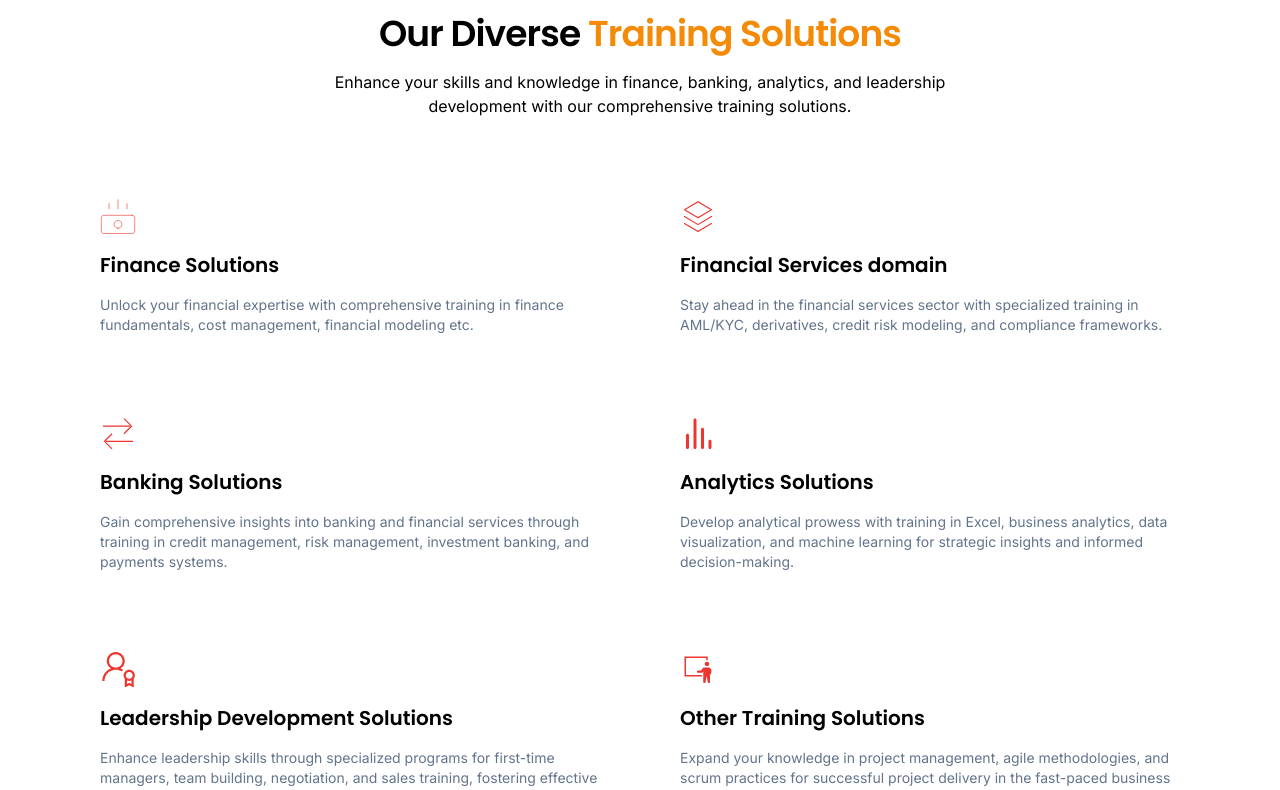
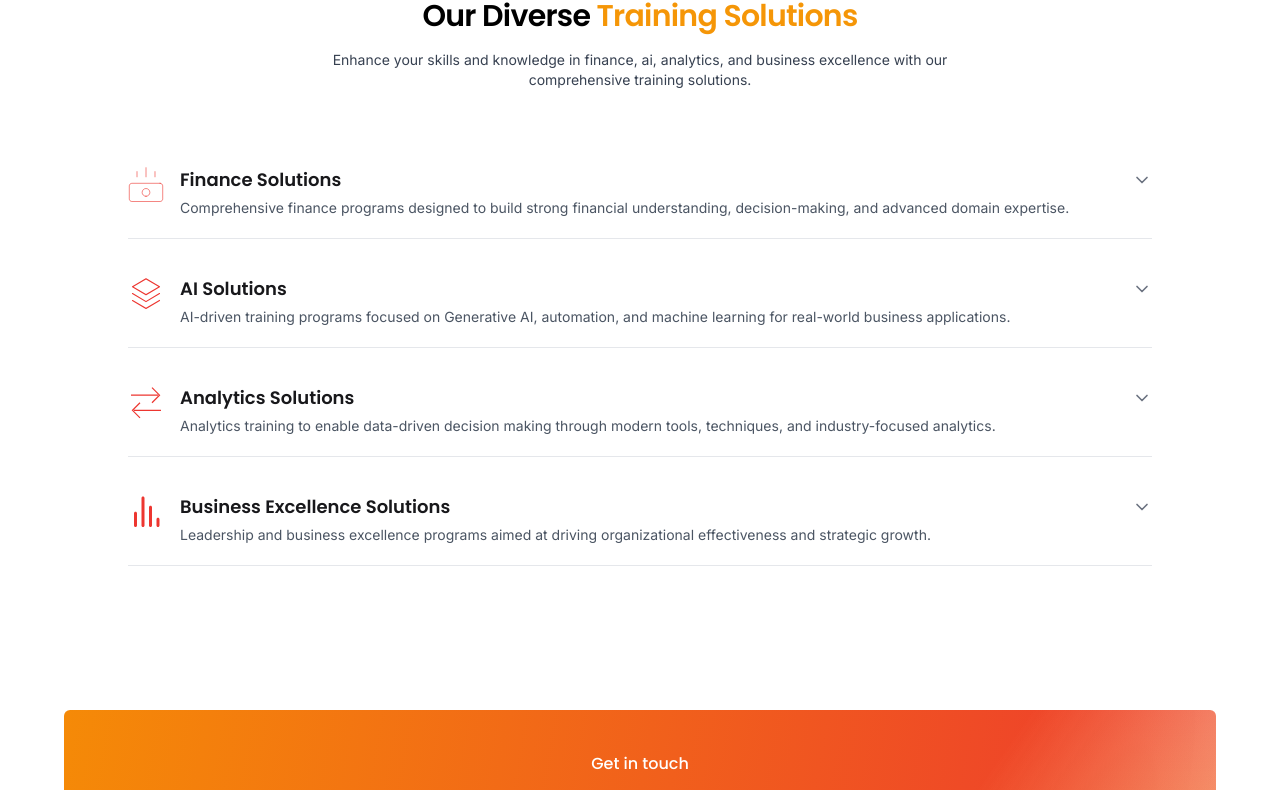
Before and after one commit to markrich-2026/markrich-website, a Next.js app: page /training-solutions in a window 1280 px wide. Shown: the part 792-1582 px from the top of the page. Built offline with nearby package versions, Linux system fonts and the light colour scheme.

Commit message:
revised changes

```diff
--- /dev/null
+++ b/components/ExpandableCard.jsx
@@ -0,0 +1,48 @@
+import Image from "next/image";
+import { ChevronDown } from "lucide-react";
+
+const ExpandableCard = ({ data, isOpen, onToggle }) => {
+  return (
+    <div className="w-full border-b border-gray-200">
+      {/* Header */}
+      <button
+        onClick={onToggle}
+        className="w-full flex items-start gap-4 py-5 text-left"
+      >
+        <Image src={data.icon} alt={data.title} width={36} height={36} />
+
+        <div className="flex-1">
+          <h3 className="text-lg font-semibold text-[#18181B]">{data.title}</h3>
+          <p className="text-sm text-gray-600 mt-1">{data.text}</p>
+        </div>
+
+        <ChevronDown
+          className={`h-5 w-5 text-gray-500 mt-1 transition-transform duration-300 ${
+            isOpen ? "rotate-180" : ""
+          }`}
+        />
+      </button>
+
+      {/* Expandable Content */}
+      <div
+  className={`overflow-hidden transition-all duration-300 ${
+    isOpen ? "opacity-100 pb-5" : "opacity-0 h-0"
+  }`}
+>
+  <div className="pl-[52px] flex flex-col gap-3 max-sm:pl-0">
+    {data.subServices.map((item, index) => (
+      <div
+        key={index}
+        className="border border-gray-200 rounded-lg px-4 py-2 text-sm text-gray-700 bg-red-50 hover:border-[#ff1403] transition"
+      >
+        {item}
+      </div>
+    ))}
+  </div>
+</div>
+
+    </div>
+  );
+};
+
+export default ExpandableCard;
--- a/components/ImageSlider.jsx
+++ b/components/ImageSlider.jsx
@@ -41,7 +41,7 @@ const ImageSlider = () => {
 
           <p className="text-[#18181B]">
             Learners who successfully completed our programs and received
-            industry-recognized certifications.
+            certifications.
           </p>
         </div>
 
--- a/package.json
+++ b/package.json
@@ -20,6 +20,7 @@
     "eslint-config-next": "13.4.9",
     "formidable": "^3.5.4",
     "framer-motion": "^12.29.2",
+    "lucide-react": "^0.563.0",
     "next": "13.4.9",
     "next-seo": "^6.1.0",
     "next-sitemap": "^4.2.3",
--- a/pages/about-us.jsx
+++ b/pages/about-us.jsx
@@ -114,7 +114,7 @@ const About = () => {
                 <img
                   src="/images/mark.png"
                   alt="Founder"
-                  className="h-28 w-28 rounded-full border-4 border-[#F58A07] object-cover"
+                  className="h-60 w-60 rounded-full border-4 border-[#F58A07] object-cover"
                 />
               </div>
 
@@ -233,7 +233,7 @@ const About = () => {
               <img
                 src="/images/richard.png"
                 alt="Richard Menezes"
-                className="h-30 w-28 rounded-full border-4 border-[#F58A07] object-cover"
+                className="h-60 w-60 rounded-full border-4 border-[#F58A07] object-cover"
               />
 
               <div className="flex flex-col gap-1">
@@ -250,7 +250,7 @@ const About = () => {
               </div>
                {/* LinkedIn */}
                 <a
-                  href="#"
+                  href="https://www.linkedin.com/in/richard-menezes-429b5760/"
                   className="text-sm text-[#0A66C2] font-medium flex items-center gap-2"
                   target="_blank"
                   rel="noopener noreferrer"
--- a/pages/contact-us.jsx
+++ b/pages/contact-us.jsx
@@ -241,7 +241,7 @@ const ContactUs = () => {
                   id="email"
                   name="email"
                   className="rounded-lg border border-gray-300 bg-white px-4 py-2 shadow-xs w-full"
-                  placeholder="test@gmail.com"
+                  placeholder="Enter your email address"
                   required
                   onChange={handleChange}
                 />
@@ -260,7 +260,7 @@ const ContactUs = () => {
                   id="number"
                   name="number"
                   className="rounded-lg border border-gray-300 bg-white px-4 py-2 shadow-xs w-full text-slate-300"
-                  placeholder="Put your demo number"
+                  placeholder="Enter your phone number"
                   required
                   onChange={handleChange}
                 />
--- a/pages/index.js
+++ b/pages/index.js
@@ -392,7 +392,7 @@ export default function Home() {
       <LogoCarousel/>
 
       {/* tabs view training areas */}
-      <section className="flex min-h-[100vh] py-20 px-12 lg:px-2">
+      {/* <section className="flex min-h-[100vh] py-20 px-12 lg:px-2">
         <div className="container mx-auto max-w-[1200px] flex flex-col justify-center gap-[4rem] px-2 items-center ">
           <div className="flex flex-col gap-4 items-center">
             <h6 className="text-[#ED3630] font-medium">Training areas</h6>
@@ -403,7 +403,7 @@ export default function Home() {
           </div>
           <TabsComponent titles={titles} tabData={tabData} />
         </div>
-      </section>
+      </section> */}
       {/* contact us section */}
     </>
   );
--- a/pages/training-solutions.jsx
+++ b/pages/training-solutions.jsx
@@ -1,6 +1,8 @@
+import React from "react";
 import { CTA } from "@/components/CTA";
-import { Card } from "@/components/Card";
 import SectionHero from "@/components/Section";
+import ExpandableCard from "@/components/ExpandableCard";
+import { useState } from "react";
 import trainSol1 from "@/public/icons/training-sol-1.svg";
 import trainSol2 from "@/public/icons/training-sol-2.svg";
 import trainSol3 from "@/public/icons/training-sol-3.svg";
@@ -8,79 +10,126 @@ import trainSol4 from "@/public/icons/training-sol-4.svg";
 import trainSol5 from "@/public/icons/training-sol-5.svg";
 import trainSol6 from "@/public/icons/training-sol-6.svg";
 import trainSol7 from "@/public/icons/training-sol-7.svg";
-import React from "react";
 
 const trainingSolution = [
   {
     title: "Finance Solutions",
     icon: trainSol1,
-    text: "Unlock your financial expertise with comprehensive training in finance fundamentals, cost management, financial modeling etc.",
+    text: "Comprehensive finance programs designed to build strong financial understanding, decision-making, and advanced domain expertise.",
+    subServices: [
+      "Finance for Non-Finance",
+      "Working Capital Management",
+      "Cost Optimization & Management",
+      "Business Acumen",
+      "Financial Statement Analysis",
+      "Financial Modeling",
+      "Corporate Finance",
+      "Accounting & Taxation",
+      "IFRS",
+      "IndAS",
+      "AML / KYC",
+      "Investment Banking",
+      "Derivatives",
+      "Accounting for Derivatives",
+      "Bond Mathematics",
+    ],
   },
   {
-    title: "Financial Services domain",
+    title: "AI Solutions",
     icon: trainSol2,
-    text: "Stay ahead in the financial services sector with specialized training in AML/KYC, derivatives, credit risk modeling, and compliance frameworks.",
-  },
-  {
-    title: "Banking Solutions",
-    icon: trainSol3,
-    text: "Gain comprehensive insights into banking and financial services through training in credit management, risk management, investment banking, and payments systems.",
+    text: "AI-driven training programs focused on Generative AI, automation, and machine learning for real-world business applications.",
+    subServices: [
+      "Generative AI Basics",
+      "Generative AI for Business Productivity",
+      "Generative AI for Sales",
+      "Generative AI for Marketing",
+      "Generative AI for HR",
+      "Generative AI for Finance",
+      "Agentic AI",
+      "Machine Learning",
+    ],
   },
   {
     title: "Analytics Solutions",
-    icon: trainSol4,
-    text: "Develop analytical prowess with training in Excel, business analytics, data visualization, and machine learning for strategic insights and informed decision-making.",
+    icon: trainSol3,
+    text: "Analytics training to enable data-driven decision making through modern tools, techniques, and industry-focused analytics.",
+    subServices: [
+      "Basic MS Excel",
+      "Advanced MS Excel",
+      "Business Analytics",
+      "Data Analytics for Data Driven Decision Making",
+      "Data Visualization",
+      "Analytics for HR Professionals",
+      "Analytics for Finance Professionals",
+      "Customer Analytics",
+      "Power BI",
+      "Python",
+      "PySpark Coding",
+    ],
   },
   {
-    title: "Leadership Development Solutions",
-    icon: trainSol5,
-    text: "Enhance leadership skills through specialized programs for first-time managers, team building, negotiation, and sales training, fostering effective leadership.",
-  },
-  {
-    title: "Other Training Solutions",
-    icon: trainSol6,
-    text: "Expand your knowledge in project management, agile methodologies, and scrum practices for successful project delivery in the fast-paced business environment.",
-  },
-  {
-    title: "Content Solutions",
-    icon: trainSol7,
-    text: "Access a wealth of resources including case studies, question banks, and training content for practical learning and real-world application.",
+    title: "Business Excellence Solutions",
+    icon: trainSol4,
+    text: "Leadership and business excellence programs aimed at driving organizational effectiveness and strategic growth.",
+    subServices: [
+      "Project Management",
+      "Agile",
+      "Risk Management",
+      "ESG",
+      "Leadership Development",
+      "Strategic Thinking Workshops",
+      "Communication Skills",
+      "Executive Presence",
+      "Executive Coaching for Leaders",
+    ],
   },
 ];
 
 const TrainingSolutions = () => {
+  const [openIndex, setOpenIndex] = useState(null);
+
   return (
     <>
       <SectionHero
         background
-        subText={
-          "Discover a diverse range of training solutions designed to enhance your knowledge and skills in the realms of finance, banking, analytics, and leadership development. Our comprehensive programs cater to individuals and organizations seeking to gain a competitive edge in today's dynamic business landscape."
-        }
+        subText="Discover a diverse range of training solutions designed to enhance your knowledge and skills in the realms of finance, banking, analytics, and leadership development. Our comprehensive programs cater to individuals and organizations seeking to gain a competitive edge in today's dynamic business landscape."
       >
         Comprehensive{" "}
         <span className="text-[#F58A07]">Training Solutions </span>
         for Finance, AI, Analytics, and Business Excellence
       </SectionHero>
-      <section className="flex flex-col items-center justify-center px-12 py-24 lg:px-4">
-        <div className="container max-w-7xl flex flex-col gap-20 items-center justify-center">
-          <div className="flex flex-col gap-4 items-center justify-center">
-            <h2 className="text-4xl tracking-tight font-semibold text-center md:text-left md:text-3xl">
+
+      <section className="px-6 py-20 lg:px-4">
+        <div className="container max-w-5xl mx-auto flex flex-col gap-14">
+          {/* Heading */}
+          <div className="flex flex-col gap-4 text-center">
+            <h2 className="text-3xl md:text-4xl font-semibold tracking-tight">
               Our Diverse{" "}
-              <span className="text-[#F58A07]">Training Solutions</span>
+              <span className="text-[#f59607]">Training Solutions</span>
             </h2>
-            <p className="max-w-2xl text-center md:text-left">
-              Enhance your skills and knowledge in finance, banking, analytics,
-              and leadership development with our comprehensive training
+            <p className="max-w-2xl mx-auto text-sm md:text-base text-gray-700">
+              Enhance your skills and knowledge in finance, ai, analytics,
+              and business excellence with our comprehensive training
               solutions.
             </p>
           </div>
-          <div className="  w-full  justify-items-center justify-center gap-20 grid grid-cols-[repeat(auto-fill,minmax(300px,500px))]">
-            {trainingSolution.map((ele, ind) => (
-              <Card key={ind} title={ele.title} text={ele.text} icon={ele.icon} />
+
+          {/* Accordion list */}
+          <div className="flex flex-col gap-4">
+            {trainingSolution.map((ele, index) => (
+              <ExpandableCard
+                key={index}
+                data={ele}
+                isOpen={openIndex === index}
+                onToggle={() =>
+                  setOpenIndex(openIndex === index ? null : index)
+                }
+              />
             ))}
           </div>
         </div>
       </section>
+
       <CTA />
     </>
   );
```
Also changed, not shown: pages/success-stories.jsx (+10 -69 lines), 1 other file (tests, documents, lock files or other folders).
